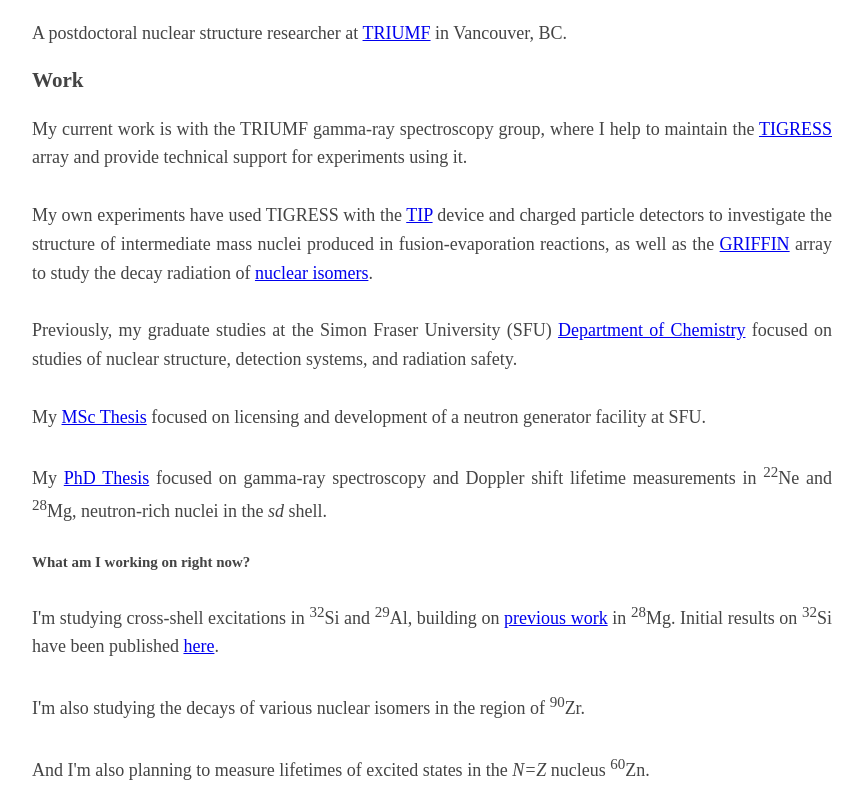
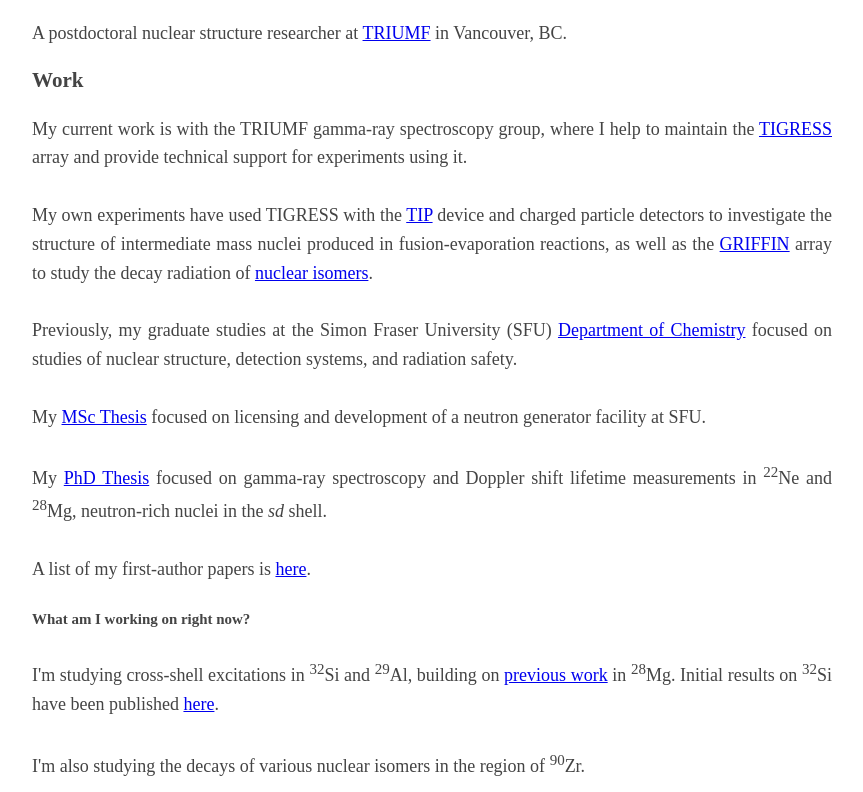
Before and after one commit to e-j-w/e-j-w.github.io, a plain HTML site: page index.html in a window 1280 px wide. Shown: the part 188-980 px from the top of the page, without its empty margins (208-1071 px from the left). Drawn offline with Linux system fonts and the light colour scheme.

Commit message:
Website update.

```diff
--- a/index.html
+++ b/index.html
@@ -31,7 +31,8 @@
 My own experiments have used TIGRESS with the <a href="https://fiveyearplan.triumf.ca/tip/">TIP</a> device and charged particle detectors to investigate the structure of intermediate mass nuclei produced in fusion-evaporation reactions, as well as the <a href="https://fiveyearplan.triumf.ca/teams-tools/griffin-gamma-ray-infrastructure-for-fundamental-investigations-of-nuclei/index.html">GRIFFIN</a> array to study the decay radiation of <a href="https://en.wikipedia.org/wiki/Nuclear_isomer">nuclear isomers</a>.<br><br>
 Previously, my graduate studies at the Simon Fraser University (SFU) <a href="http://www.sfu.ca/chemistry.html">Department of Chemistry</a> focused on studies of nuclear structure, detection systems, and radiation safety.<br><br>
 My <a href="http://summit.sfu.ca/item/15323">MSc Thesis</a> focused on licensing and development of a neutron generator facility at SFU.<br><br>
-My <a href="http://summit.sfu.ca/item/19245">PhD Thesis</a>  focused on gamma-ray spectroscopy and Doppler shift lifetime measurements in <sup>22</sup>Ne and <sup>28</sup>Mg, neutron-rich nuclei in the <i>sd</i> shell.
+My <a href="http://summit.sfu.ca/item/19245">PhD Thesis</a>  focused on gamma-ray spectroscopy and Doppler shift lifetime measurements in <sup>22</sup>Ne and <sup>28</sup>Mg, neutron-rich nuclei in the <i>sd</i> shell.<br><br>
+A list of my first-author papers is <a href="papers.html">here</a>.
 </p>
 
 <h5>
@@ -41,8 +42,7 @@
 <p align="justify">
 I'm studying cross-shell excitations in <sup>32</sup>Si and <sup>29</sup>Al, building on <a href="https://doi.org/10.1103/PhysRevC.100.014322">previous work</a> in <sup>28</sup>Mg.
 Initial results on <sup>32</sup>Si have been published <a href="https://doi.org/10.1103/PhysRevC.108.L051305">here</a>.<br><br>
-I'm also studying the decays of various nuclear isomers in the region of <sup>90</sup>Zr.<br><br>
-And I'm also planning to measure lifetimes of excited states in the <i>N=Z</i> nucleus <sup>60</sup>Zn.
+I'm also studying the decays of various nuclear isomers in the region of <sup>90</sup>Zr.
 </p>
 
 <br>
@@ -54,9 +54,6 @@
 </p>
 </p>
 
-
-
-
 <!--Congratulations, you discovered the comment!-->
 <!--Check out my Responsive Design(TM)-->
 
```
Also changed, not shown: papers.html (+5 -0 lines).
